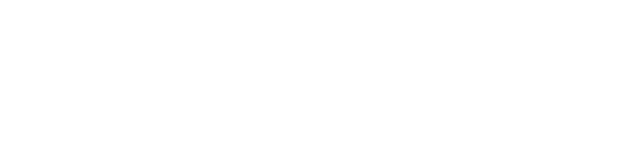
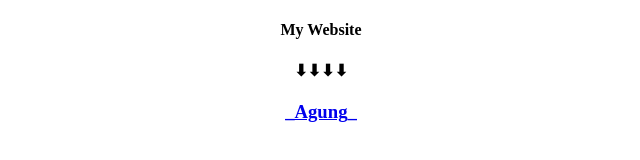
Before and after one commit to 1267363/untuk-kamu, a plain HTML site: page index.html in a window 1280 px wide. Shown: the whole page, without its empty margins (319-959 px from the left). Drawn offline with Linux system fonts and the light colour scheme.

Commit message:
index.html

```diff
--- a/index.html
+++ b/index.html
@@ -4,9 +4,15 @@
   <meta charset="UTF-8">
   <meta name="viewport" content="width=device-width, initial-scale=1.0">
   <meta http-equiv="X-UA-Compatible" content="ie=edge">
-  <title>Untuk Kamu</title>
+  <link rel="icon" href="https://avatars.githubusercontent.com/u/149060510?v=4" type="image/x-icon">
+    <title>Untuk Kamu</title>
 </head>
 <body>
+  <center>
+  <h4>My Website</h4>
+  <h4>⬇⬇⬇⬇</h4>
+  <a href="https://link-bio-agung.vercel.app"><h3>_Agung_</a>
+  </center>
   <script>
     alert('Boleh Gak')
     alert('Saya')
```
